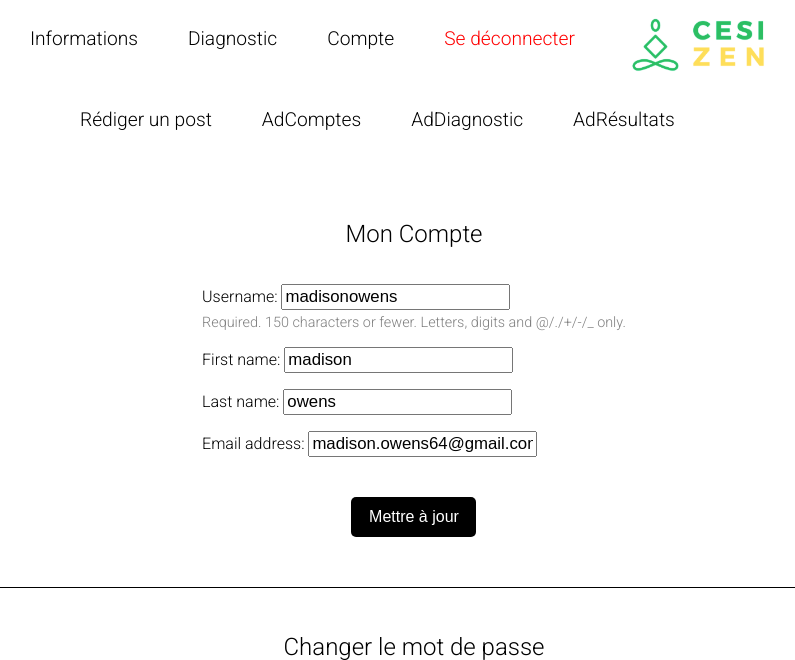
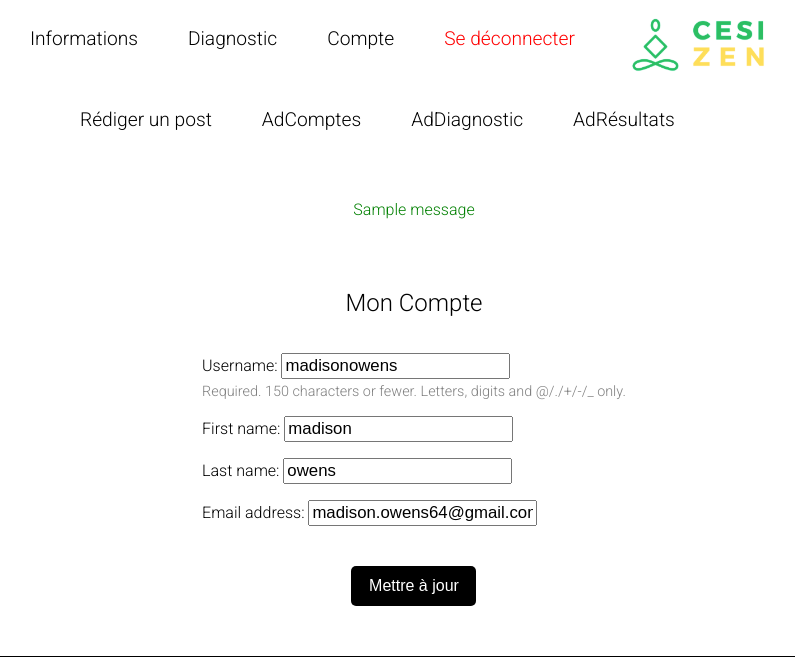
Before and after one commit to owens-madison/cesizen, a Django app: page /account/ in a window 1280 px wide. Shown: the top 660 px of the page, without its empty margins (226-1021 px from the left). Run offline with Django 5.2, Linux system fonts and the light colour scheme; a user stored in the database is signed in; one stand-in notice (Sample message) is shown.

Commit message:
messages added for account info modification

```diff
--- a/cesizenapp/templates/account.html
+++ b/cesizenapp/templates/account.html
@@ -7,6 +7,18 @@
 </head>
 <body>
 {% include 'navigationMenu.html' %}
+{% if messages %}
+    <div style="width: 80%; margin-top: 50px; margin-right: auto; margin-left: auto; text-align: center;">
+        {% for message in messages %}
+            <div style="margin-top: 25px;
+                        {% if message.tags == 'success' %}color: green;
+                        {% elif message.tags == 'error' %}color: red;
+                        {% endif %}">
+                {{ message }}
+            </div>
+        {% endfor %}
+    </div>
+{% endif %}
 <div style="justify-content: center; margin-left: auto; margin-right: auto; margin-top: 50px; display: flex; flex-wrap: wrap;">
     <div style="width: 80%; justify-content: center; margin: auto; display: flex; flex-wrap: wrap; border-bottom: 1px solid black;">
         <h2 style="width: 100%; text-align: center; font-weight: 400;">Mon Compte</h2>
--- a/cesizenapp/views.py
+++ b/cesizenapp/views.py
@@ -109,16 +109,24 @@ def account(request):
     if request.method == 'POST':
         if 'update_info' in request.POST:
             form = AccountForm(request.POST, instance=user)
+            pass_form = PasswordChangeForm(user)
             if form.is_valid():
                 form.save()
+                messages.success(request, "Informations mises à jour avec succès.")
                 return redirect('cesizenapp:account')
+            else:
+                messages.error(request, "Échec de la mise à jour des informations.")
 
         elif 'change_password' in request.POST:
+            form = AccountForm(instance=user)
             pass_form = PasswordChangeForm(user, request.POST)
             if pass_form.is_valid():
                 pass_form.save()
                 update_session_auth_hash(request, pass_form.user)
+                messages.success(request, "Mot de passe changé avec succès.")
                 return redirect('cesizenapp:account')
+            else:
+                messages.error(request, "Échec du changement de mot de passe.")
 
         elif 'deactivate_account' in request.POST:
             user.is_active = False
@@ -131,7 +139,7 @@ def account(request):
 
     return render(request, 'account.html', {
         'form': form,
-        'pass_form': pass_form
+        'pass_form': pass_form,
     })
 
 @login_required
```
Also changed, not shown: db.sqlite3.
